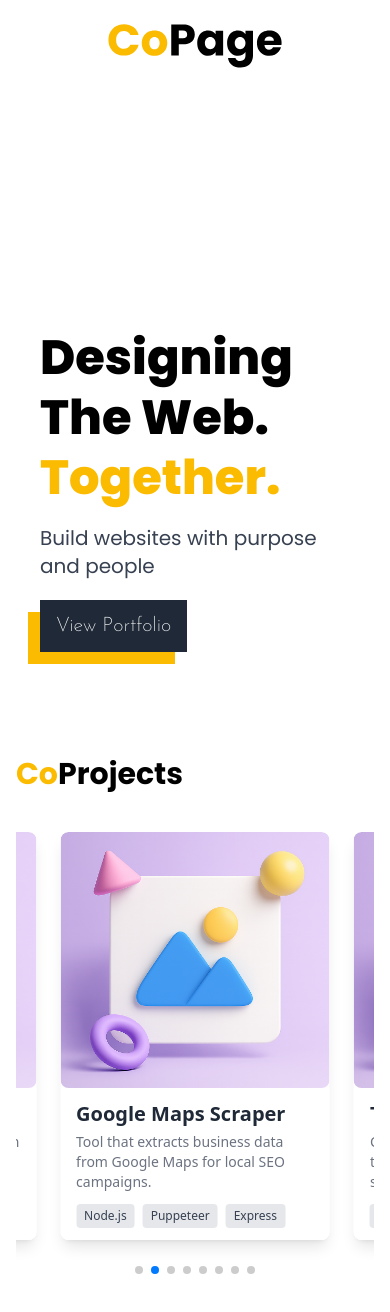
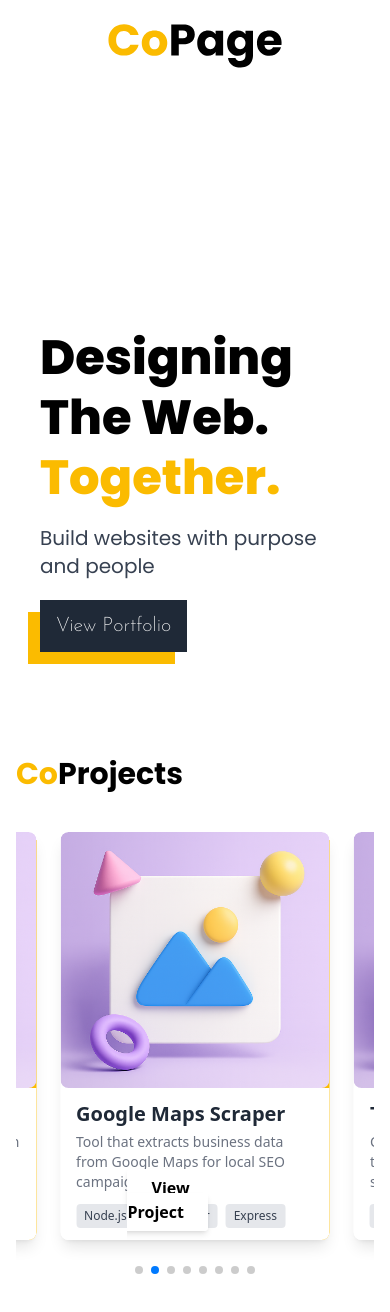
Before and after one commit to altamash1605/copage, a React (Vite) app: page / in a window 390 px wide. Shown: the top 1312 px of the page. Built offline with nearby package versions, Linux system fonts and the light colour scheme.

Commit message:
Made changes to CoProjects

```diff
--- a/src/components/ProjectCard.jsx
+++ b/src/components/ProjectCard.jsx
@@ -3,8 +3,8 @@ import { motion } from 'framer-motion';
 export default function ProjectCard({ title, description, image, tags, liveUrl, detailSlug }) {
   return (
     <div className="relative group overflow-hidden rounded-lg shadow-lg min-w-[80%] sm:min-w-[60%] md:min-w-[30%]">
-      {/* Yellow drop shadow behind image */}
-      <div />
+      {/* Yellow drop shadow */}
+      <div className="absolute top-2 left-2 w-full h-full bg-[#FBBB00] z-0 rounded-lg" />
 
       {/* Project Image */}
       <img
@@ -13,12 +13,12 @@ export default function ProjectCard({ title, description, image, tags, liveUrl,
         className="relative z-10 w-full h-64 object-cover rounded-lg"
       />
 
-      {/* Overlay on Hover */}
+      {/* Overlay (desktop hover only) */}
       <motion.div
         initial={{ opacity: 0 }}
         whileHover={{ opacity: 1 }}
         transition={{ duration: 0.3 }}
-        className="absolute inset-0 bg-black bg-opacity-60 flex items-center justify-center z-20"
+        className="hidden md:flex absolute inset-0 bg-black bg-opacity-60 items-center justify-center z-20 group-hover:flex"
       >
         <a
           href={liveUrl || `/projects/${detailSlug}`}
@@ -27,6 +27,16 @@ export default function ProjectCard({ title, description, image, tags, liveUrl,
           View Project
         </a>
       </motion.div>
+
+      {/* Always-visible button on mobile */}
+      <div className="md:hidden absolute bottom-4 left-1/2 transform -translate-x-1/2 z-20">
+        <a
+          href={liveUrl || `/projects/${detailSlug}`}
+          className="px-6 py-2 bg-white text-black font-semibold rounded shadow-md hover:bg-yellow-300 transition"
+        >
+          View Project
+        </a>
+      </div>
 
       {/* Project Info */}
       <div className="bg-white px-4 py-3 relative z-10">
```
